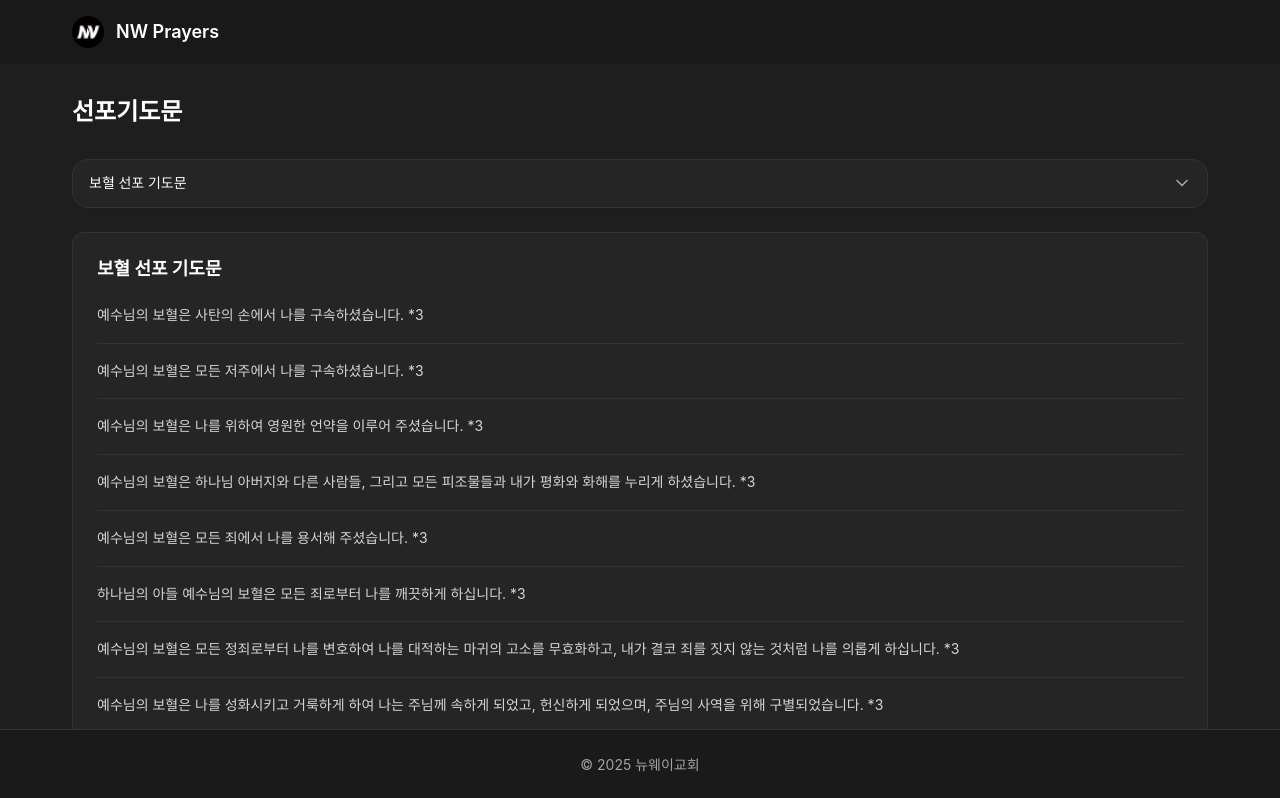
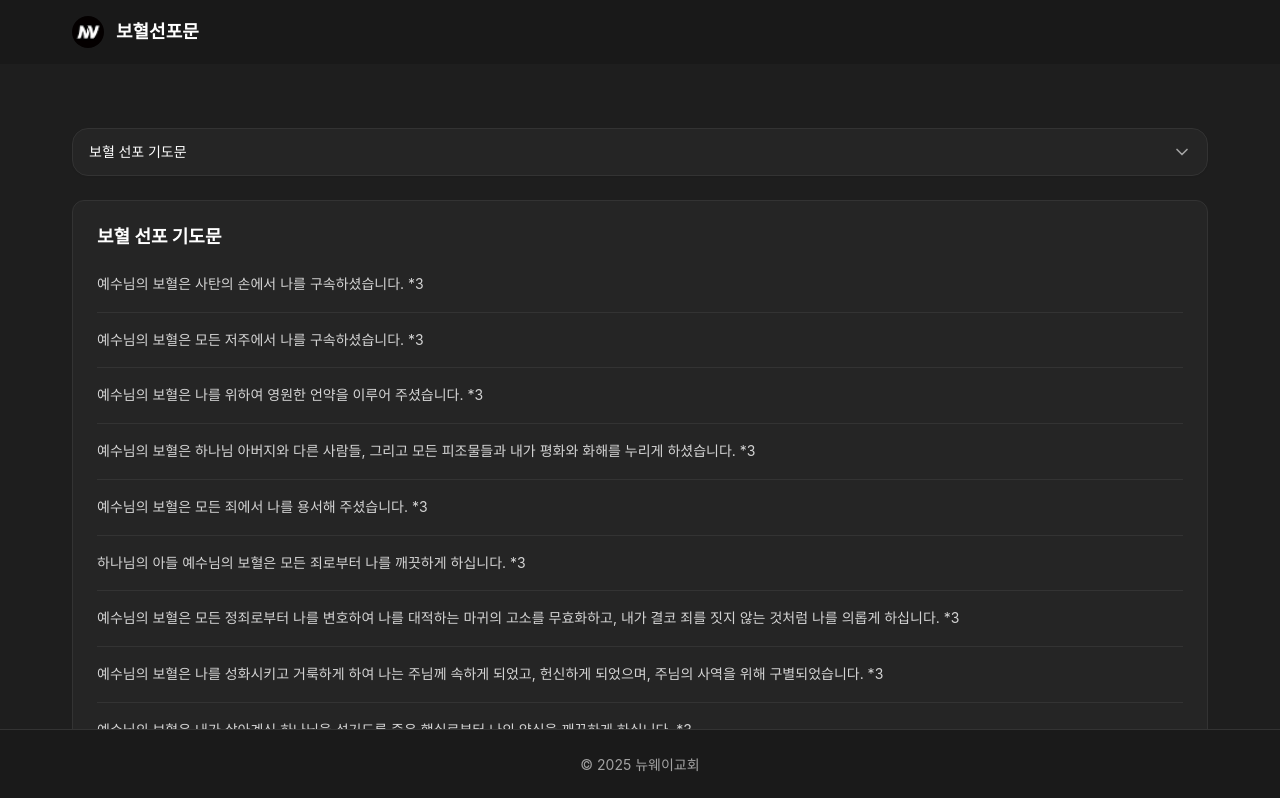
Before and after one commit to yjineey/prayers, a React (Vite) app: page /prayers/blood-declaration in a window 1280 px wide. Shown: the top 798 px of the page. Built offline with nearby package versions, Linux system fonts and the light colour scheme; a web font is replaced by a local one.

Commit message:
Rename app title from NW Prayers to 보혈선포문

```diff
--- a/index.html
+++ b/index.html
@@ -28,13 +28,13 @@
 
     <!-- 기본 메타 정보 -->
     <meta name="author" content="뉴웨이교회" />
-    <title>뉴웨이교회 기도</title>
+    <title>보혈선포문</title>
 
     <!-- Open Graph (카카오톡 공유) -->
     <meta property="og:type" content="website" />
     <meta property="og:locale" content="ko_KR" />
-    <meta property="og:site_name" content="뉴웨이교회 기도" />
-    <meta property="og:title" content="뉴웨이교회 기도" />
+    <meta property="og:site_name" content="보혈선포문" />
+    <meta property="og:title" content="보혈선포문" />
     <!-- <meta
       property="og:image"
       content="https://yjineey.github.io/prayers/logo/newway-logo.png"
--- a/src/components/layout/Header.jsx
+++ b/src/components/layout/Header.jsx
@@ -15,7 +15,7 @@ function Header({ theme, toggleTheme }) {
                 className="w-8 h-8 object-contain rounded-lg invert dark:invert-0"
               />
               <h1 className="text-lg font-semibold text-gray-900 dark:text-white transition-colors">
-                NW Prayers
+                보혈선포문
               </h1>
             </Link>
 
--- a/src/pages/Home.jsx
+++ b/src/pages/Home.jsx
@@ -1654,7 +1654,7 @@ function Home() {
   const [selectedTab, setSelectedTab] = useState(initialTab);
 
   return (
-    <PageLayout title="선포기도문">
+    <PageLayout >
       {selectedDeclaration ? (
         <>
           {/* 셀렉트 박스 */}
```
